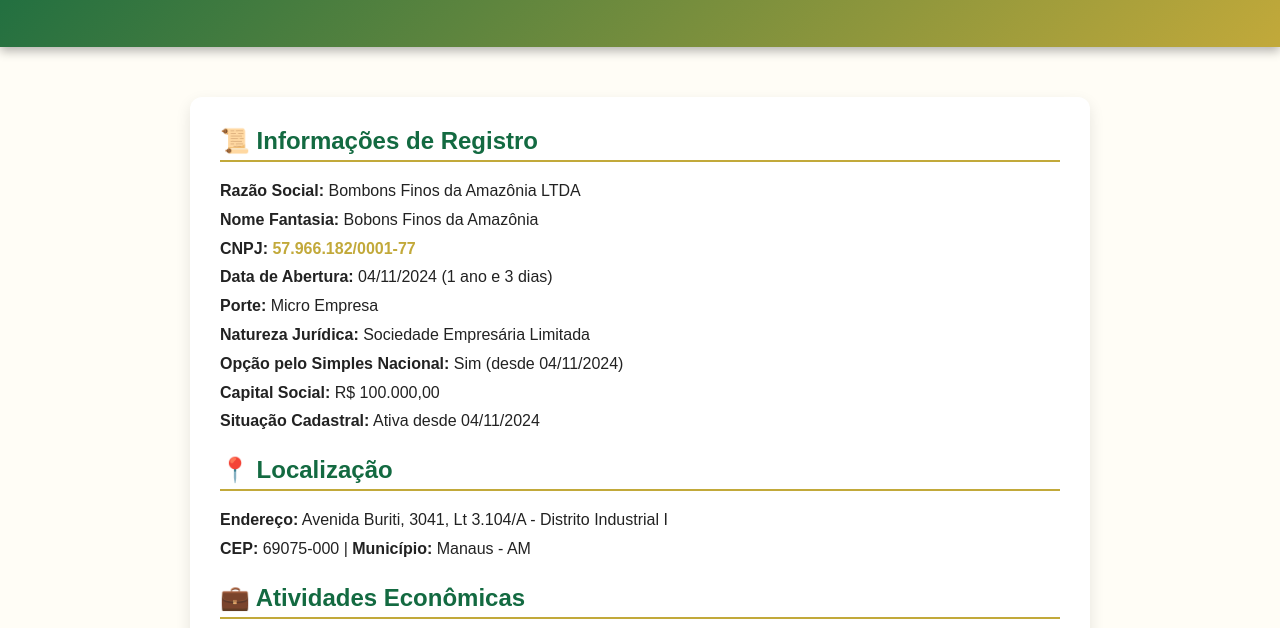
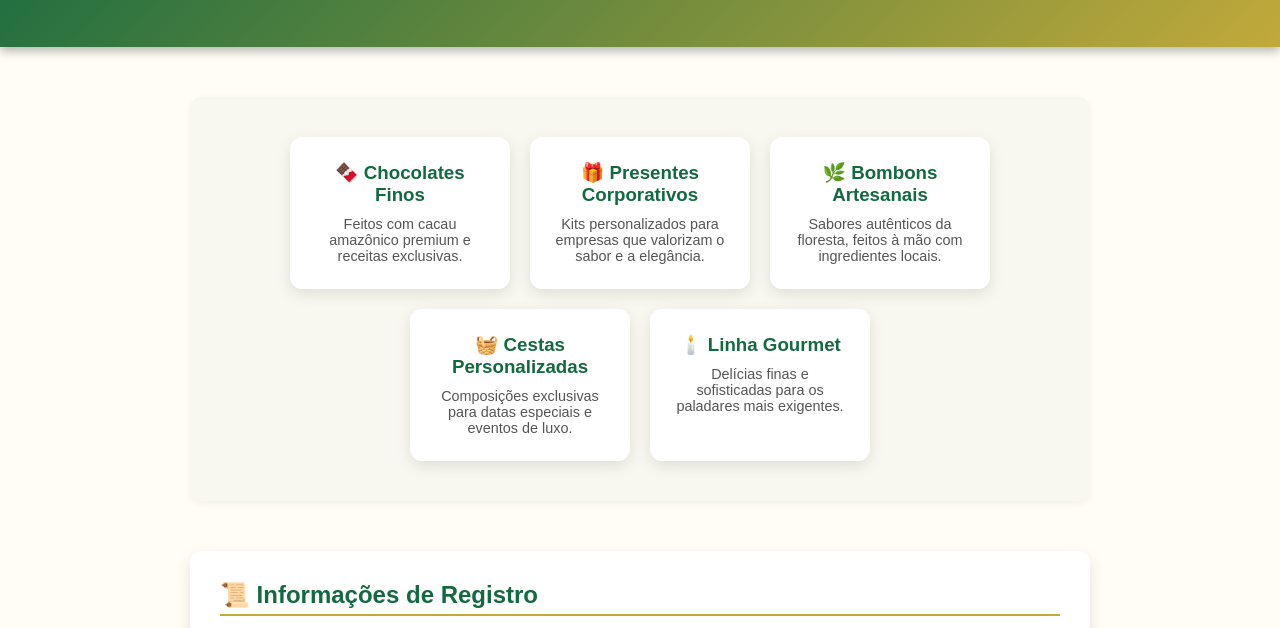
Before and after one commit to kardecnatanoliveira-stack/bombonsfinos, a plain HTML site: page index.html in a window 1280 px wide. Shown: the part 129-757 px from the top of the page. Drawn offline with Linux system fonts and the light colour scheme.

Commit message:
Update index.html

```diff
--- a/index.html
+++ b/index.html
@@ -34,6 +34,41 @@
       font-size: 1.1rem;
       margin-top: 10px;
       opacity: 0.9;
+    }
+
+    .services {
+      display: flex;
+      flex-wrap: wrap;
+      justify-content: center;
+      gap: 20px;
+      background: #f8f7f0;
+      padding: 40px 20px;
+      box-shadow: 0 3px 10px rgba(0,0,0,0.05);
+    }
+
+    .service-card {
+      background: white;
+      border-radius: 12px;
+      box-shadow: 0 5px 15px rgba(0,0,0,0.1);
+      padding: 25px;
+      max-width: 220px;
+      text-align: center;
+      transition: all 0.3s ease;
+    }
+
+    .service-card:hover {
+      transform: translateY(-5px);
+      box-shadow: 0 8px 20px rgba(0,0,0,0.15);
+    }
+
+    .service-card h3 {
+      color: #136a41;
+      margin-bottom: 10px;
+    }
+
+    .service-card p {
+      font-size: 0.9rem;
+      color: #555;
     }
 
     section {
@@ -97,6 +132,9 @@
       header h1 {
         font-size: 1.8rem;
       }
+      .service-card {
+        max-width: 100%;
+      }
       section {
         margin: 20px;
       }
@@ -108,6 +146,29 @@
     <h1>Bombons Finos da Amazônia</h1>
     <p>Luxo, sabor e tradição do coração da floresta.</p>
   </header>
+
+  <section class="services">
+    <div class="service-card">
+      <h3>🍫 Chocolates Finos</h3>
+      <p>Feitos com cacau amazônico premium e receitas exclusivas.</p>
+    </div>
+    <div class="service-card">
+      <h3>🎁 Presentes Corporativos</h3>
+      <p>Kits personalizados para empresas que valorizam o sabor e a elegância.</p>
+    </div>
+    <div class="service-card">
+      <h3>🌿 Bombons Artesanais</h3>
+      <p>Sabores autênticos da floresta, feitos à mão com ingredientes locais.</p>
+    </div>
+    <div class="service-card">
+      <h3>🧺 Cestas Personalizadas</h3>
+      <p>Composições exclusivas para datas especiais e eventos de luxo.</p>
+    </div>
+    <div class="service-card">
+      <h3>🕯️ Linha Gourmet</h3>
+      <p>Delícias finas e sofisticadas para os paladares mais exigentes.</p>
+    </div>
+  </section>
 
   <section>
     <h2>📜 Informações de Registro</h2>
```
